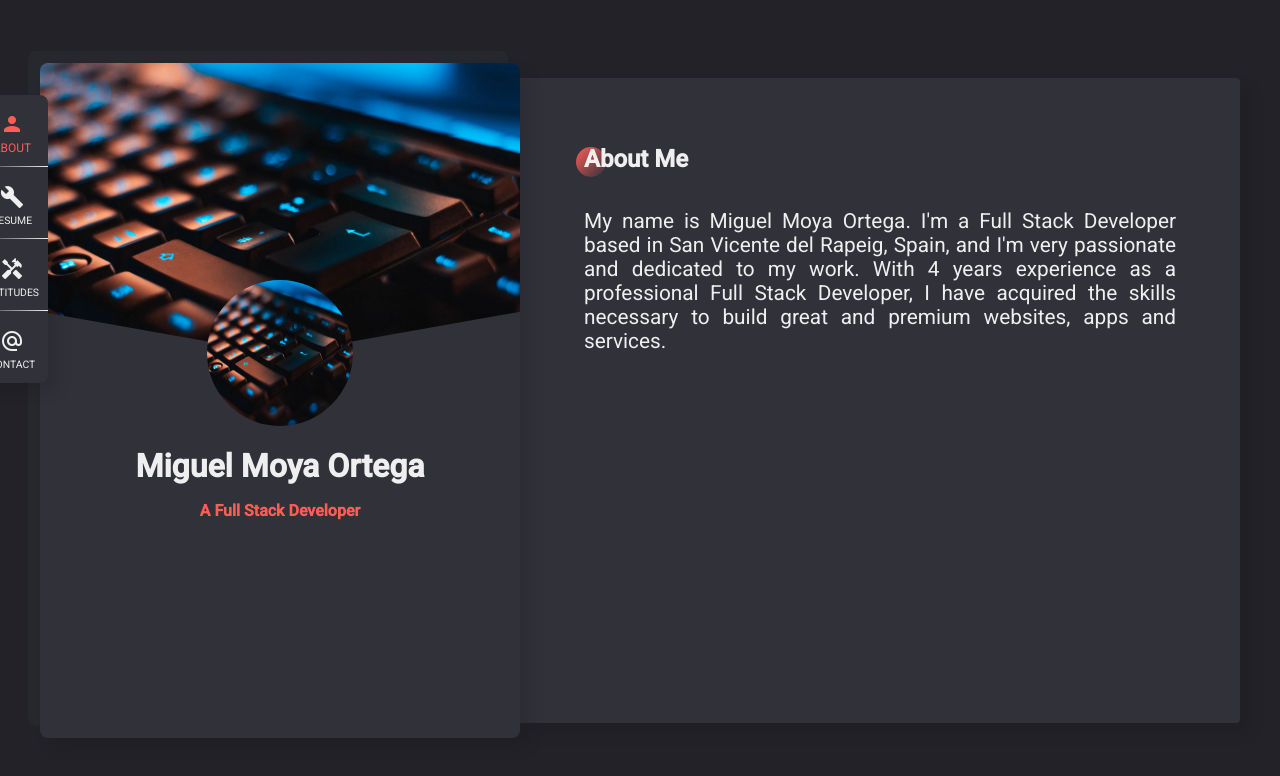
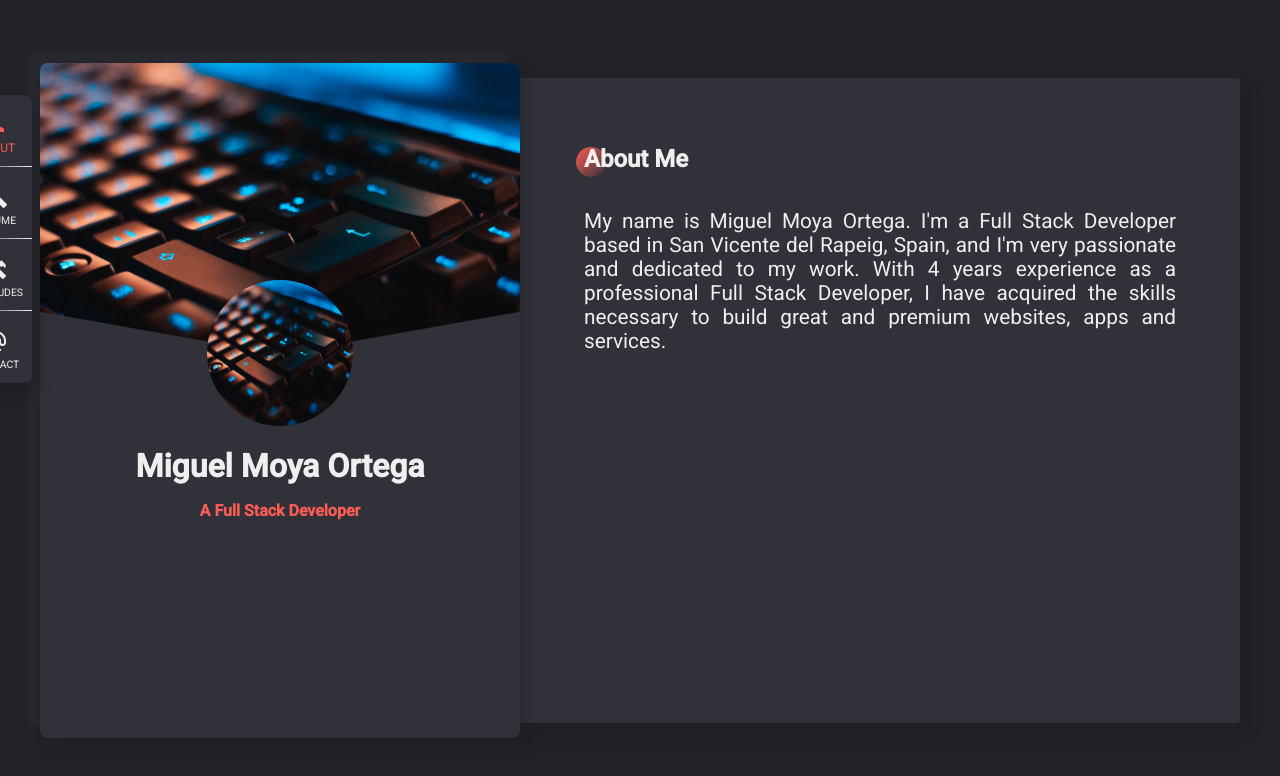
Before and after one commit to miguelmoya1/miguelmoya1, an Angular app in the folder frontend/: page / in a window 1280 px wide. Shown: the top 776 px of the page. Built offline with nearby package versions, Linux system fonts and the light colour scheme.

Commit message:
style menu

```diff
--- a/frontend/package.json
+++ b/frontend/package.json
@@ -3,7 +3,7 @@
   "version": "0.0.0",
   "scripts": {
     "ng": "ng",
-    "start": "ng serve -o --host=0.0.0.0 --port 4201",
+    "start": "ng serve -o --host=0.0.0.0",
     "build": "ng build",
     "test": "ng test",
     "lint": "ng lint",
--- a/frontend/src/app/menu/menu.component.scss
+++ b/frontend/src/app/menu/menu.component.scss
@@ -8,7 +8,7 @@
   z-index: 9;
 
   top: 2rem;
-  left: -4rem;
+  left: -5rem;
 
   border-radius: 8px;
   background-color: $background-secondary;
```
